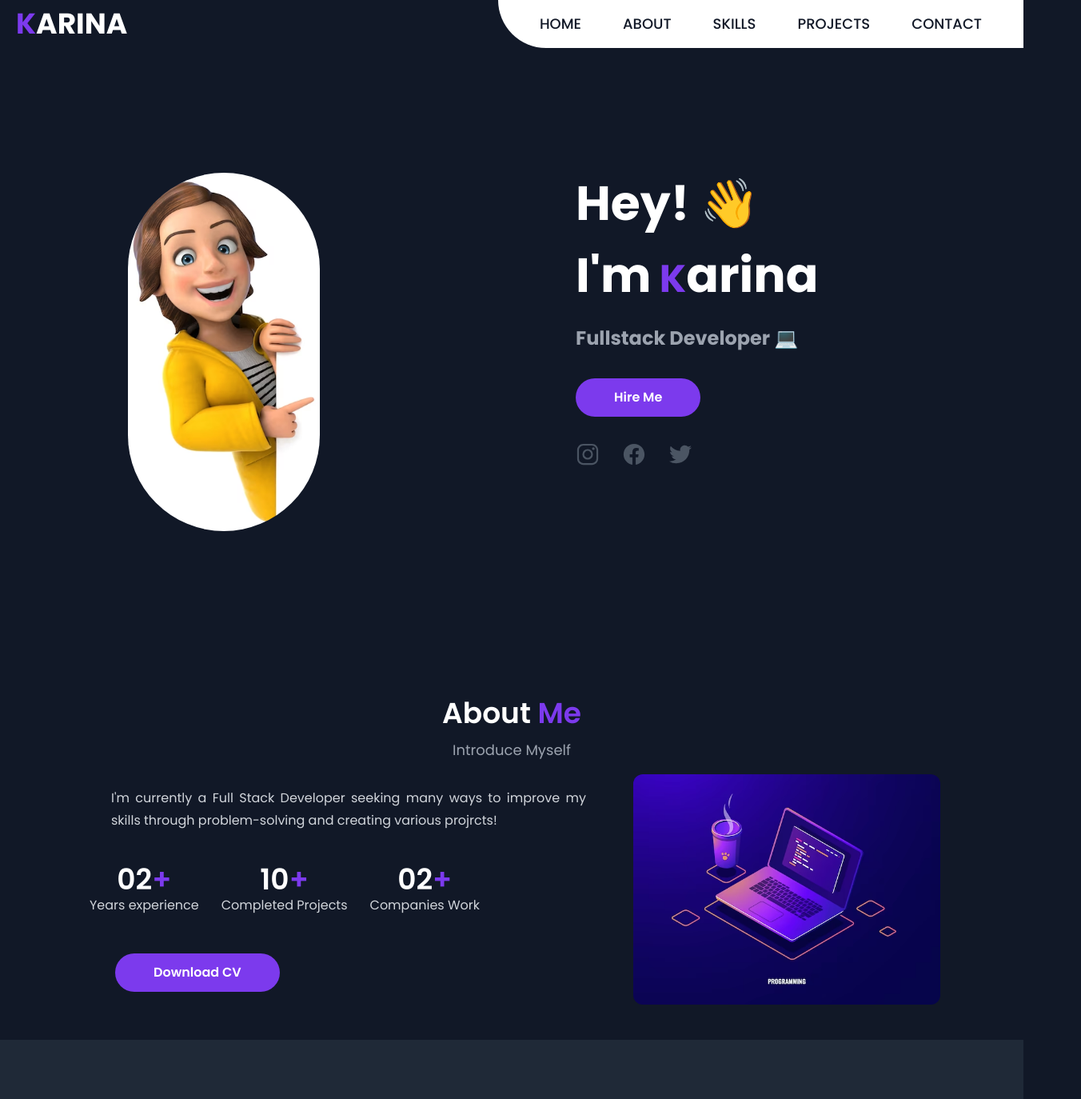
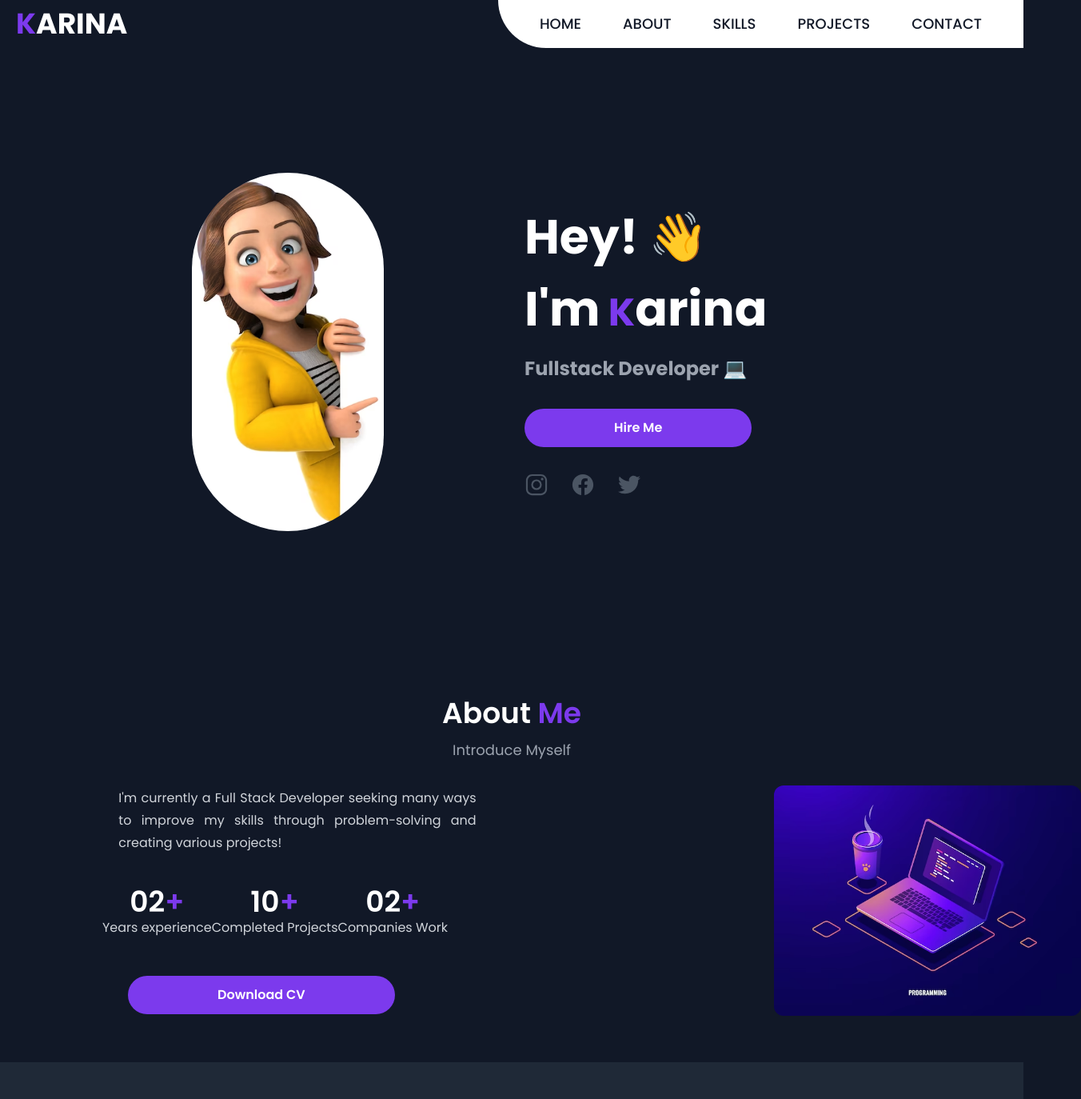
Before and after one commit to karusaini/personal-portfolio, a React (Vite) app: page / in a window 1280 px wide. Shown: the top 1374 px of the page at 80% size, 1352 px wide, since content can reach past the window. Built offline with nearby package versions, Linux system fonts and the light colour scheme.

Commit message:
personal-portfolio

```diff
--- a/package.json
+++ b/package.json
@@ -12,6 +12,7 @@
   },
   "dependencies": {
     "@emailjs/browser": "^3.11.0",
+    "bootstrap-icons": "^1.11.1",
     "react": "^18.2.0",
     "react-dom": "^18.2.0",
     "react-slider-swiper": "^2.0.6",
--- a/src/components/About.jsx
+++ b/src/components/About.jsx
@@ -8,20 +8,20 @@ const About = () => {
   ];
   return (
     <section id="about" className="py-10 text-white">
-      <div className="text-center mt-8">
+      <div className="text-center mt-8 ">
         <h3 className="text-4xl font-semibold">
           About <span className="text-violet-600">Me</span>
         </h3>
-        <p className="text-gray-400 my-3 text-lg">Introduce Myself</p>
-        <div className="flex md:flex-row flex-col-reverse items-center md:gap-6 gap-12 px-10 max-w-6xl mx-auto">
+        <p className="text-gray-400 my-3 text-lg ">Introduce Myself</p>
+        <div className="flex md:flex-row flex-col-reverse items-center md:gap-6 gap-12 px-10 max-w-6xl">
           <div className="p-2">
-            <div className="text-gray-300 my-3">
+            <div className="text-gray-300 my-3 m-20">
               <p className="text-justify leading-7 w-11/12 mx-auto">
                 I'm currently a Full Stack Developer seeking many ways to
                 improve my skills through problem-solving and creating various
-                projrcts!
+                projects!
               </p>
-              <div className="flex mt-10 items-center gap-7">
+              <div className="flex mt-10 items-center gap-e7">
                 {info.map((content) => (
                   <div key={content.text}>
                     <h3 className="md:text-4xl text-2xl font-semibold text-white">
@@ -35,7 +35,12 @@ const About = () => {
               <br />
               <br />
               <a href="./src/assets/Code_a_program.pdf" download>
-                <button className="btn-primary">Download CV</button>
+                <button
+                  className="btn-primary
+                "
+                >
+                  Download CV
+                </button>
               </a>
             </div>
           </div>
@@ -44,7 +49,7 @@ const About = () => {
               <img
                 src={aboutImg}
                 alt=""
-                className="w-full object-cover bg-violet-600 rounded-xl"
+                className="w-full object-cover bg-violet-600 rounded-xl ml-60"
               />
             </div>
           </div>
@@ -53,5 +58,4 @@ const About = () => {
     </section>
   );
 };
-
 export default About;
--- a/src/components/Contact.jsx
+++ b/src/components/Contact.jsx
@@ -36,7 +36,7 @@ const Contact = () => {
 
   return (
     <section id="contact" className="py-10 px-3 text-white">
-      <div className="text-center mt-8">
+      <div className="text-center mt-8 ml-5 mr-5">
         <h3 className="text-4xl font-semibold">
           Contact <span className="text-violet-600">Me</span>
         </h3>
@@ -72,12 +72,12 @@ const Contact = () => {
               rows={10}
             ></textarea>
 
-            <button type="submit" className="btn-primary w-fit">
+            <button type="submit" className="btn-primary hover:bg-violet-800">
               Send Message
             </button>
           </form>
 
-          <div className="flex flex-col  gap-7 ">
+          <div className="flex flex-col gap-7 ">
             {contact_info.map((contact, i) => (
               <div
                 key={i}
--- a/src/components/Hero.jsx
+++ b/src/components/Hero.jsx
@@ -12,26 +12,26 @@ const Hero = () => {
         <img
           src={person}
           alt=""
-          className="  object-cover h-full rounded-full w-60 ml-40 mt-20"
+          className="object-cover h-full rounded-full w-60 mt-20 md:ml-60 "
         />
       </div>
 
-      <div className="flex-1">
-        <div className="md:text-left text-center ml-80">
+      <div className="flex-1 mt-20">
+        <div className="md:text-left text-center md:ml-44 ml-20">
           <h1 className="md:text-6xl text-2xl md:leading-normal leading-10 text-white font-bold">
-            <span className="md:text-6xl text-5xl ">
+            <span className="md:text-6xl text-5xl">
               Hey! 👋
               <br />
             </span>
             I'm
-            <span className="text-violet-600 md:text-5xl"> K</span>
+            <span className="text-violet-600 md:text-5xl "> K</span>
             arina
           </h1>
 
-          <h4 className="md:text-2xl text-lg md:leading-normal leading-5 mt-4 font-bold text-gray-400 ">
+          <h4 className="md:text-2xl text-lg md:leading-normal leading-5 mt-3 font-bold text-gray-400  ">
             Fullstack Developer 💻
           </h4>
-          <button className="btn-primary mt-8 hover:text-violet-200 ml-[0px!important]">
+          <button className="btn-primary mt-8 ml-[0px!important] hover:bg-violet-800">
             Hire Me
           </button>
           <div className="mt-8 text-3xl flex items-center md:justify-start justify-center gap-7 mr-8">
--- a/src/components/Navbar.jsx
+++ b/src/components/Navbar.jsx
@@ -1,10 +1,4 @@
 import React, { useEffect, useState } from "react";
-
-// template_dny584s
-
-// service_jidfq2c
-
-// Msxyjq7qoGpgFa2Yf public key
 
 const Navbar = () => {
   const [sticky, setSticky] = useState(false);
@@ -24,8 +18,8 @@ const Navbar = () => {
   }, []);
   return (
     <nav
-      className={`fixed w-full left-0 top-0 z-[999] transition-all ${
-        sticky ? "bg-white  text-gray-900" : "text-white"
+      className={` fixed w-full left-0 top-0 z-[999] transition-all ${
+        sticky ? "bg-white  text-gray-900" : "text-white "
       }`}
     >
       <div className="flex items-center justify-between">
@@ -56,7 +50,7 @@ const Navbar = () => {
           <ion-icon name="menu"></ion-icon>
         </div>
         <div
-          className={`md:hidden text-gray-900 absolute w-2/3 h-screen
+          className={`md:hidden text-gray-800 absolute w-2/3 h-screen
       px-7 py-2 font-medium bg-white top-0 duration-300 ${
         open ? "right-0" : "right-[-100%]"
       }`}
--- a/src/components/Project.jsx
+++ b/src/components/Project.jsx
@@ -1,5 +1,6 @@
 import React from "react";
 import { Swiper, SwiperSlide } from "swiper/react";
+import "bootstrap-icons/font/bootstrap-icons.css";
 
 import project1 from "../assets/images/project-1.png";
 import project2 from "../assets/images/project-2.png";
@@ -57,7 +58,7 @@ const Project = () => {
       </div>
       <br />
       <div className="flex max-w-6xl gap-6 px-5 mx-auto items-center relative">
-        <div className=" w-full">
+        <div className=" w-full lg:items-center p-2">
           <Swiper
             spaceBetween={20}
             breakpoints={{
--- a/src/components/Skills.jsx
+++ b/src/components/Skills.jsx
@@ -30,7 +30,7 @@ const Skills = () => {
           My <span className="text-violet-600">Skills</span>
         </h3>
         <p className="text-gray-400 mt-3 text-lg">My knowledge</p>
-        <div className="flex items-center justify-center mt-12 gap-10 flex-wrap">
+        <div className="flex items-center justify-center mt-12 gap-10 flex-wrap md:flex-row flex-col">
           {skills?.map((skill, i) => (
             <div
               key={i}
--- a/src/index.css
+++ b/src/index.css
@@ -14,7 +14,7 @@ body {
 }
 
 .btn-primary {
-  @apply bg-violet-600 font-semibold text-white  md:mx-8 rounded-full py-3 px-12 flex items-center gap-2 ml-60;
+  @apply bg-violet-600 font-semibold text-white  md:mx-8 rounded-full py-3 px-28 flex gap-2;
 }
 
 .aboutImg::after {
```
Also changed, not shown: 1 other file (tests, documents, lock files or other folders).
